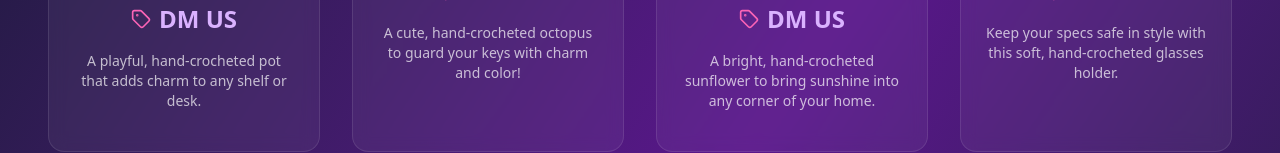
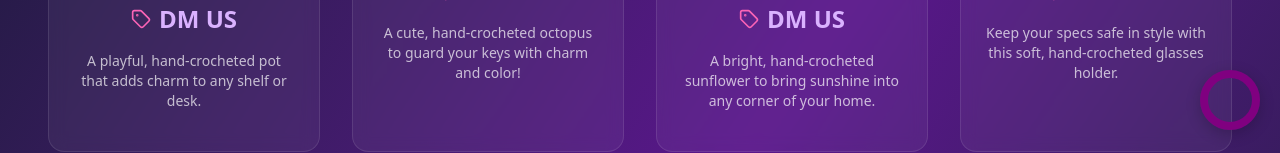
Before and after one commit to 98991536151948827743/98987715511511484677, a React (Vite) app: page /accessories in a window 1280 px wide. Shown: the part 650-803 px from the top of the page. Built offline with nearby package versions, Linux system fonts and the light colour scheme.

Commit message:
Update all changes

```diff
--- a/package.json
+++ b/package.json
@@ -12,6 +12,7 @@
   "dependencies": {
     "@cloudinary/react": "^1.14.3",
     "@cloudinary/url-gen": "^1.21.0",
+    "framer-motion": "^12.16.0",
     "lucide-react": "^0.513.0",
     "react": "^19.1.0",
     "react-dom": "^19.1.0",
--- /dev/null
+++ b/src/Component/BEST/CircularProgressbar.jsx
@@ -0,0 +1,64 @@
+import { motion, useScroll, useTransform } from 'framer-motion';
+import React from 'react';
+
+
+
+const CircularProgressBar = ({ size = 60, strokeWidth = 8, progressColor = "var(--primary-color, #4A90E2)", bgColor = "#e0e0e0" }) => {
+  const radius = (size - strokeWidth) / 2;
+  const circumference = 2 * Math.PI * radius; // Calculate circumference locally
+
+  // Get scroll progress (0 to 1) for the entire page
+  const { scrollYProgress } = useScroll();
+
+  // Map scrollYProgress (0-1) to stroke-dashoffset (circumference to 0).
+  const strokeDashoffset = useTransform(scrollYProgress, [0, 1], [circumference, 0]);
+
+  return (
+    <div
+      style={{
+        position: 'fixed', // Keep it in place while scrolling
+        bottom: '20px',    // Position from the bottom edge
+        right: '20px',      // Position from the left edge
+        zIndex: 1000,      // Ensure it's above other content
+        width: size,
+        height: size,
+        display: 'flex',
+        alignItems: 'center',
+        justifyContent: 'center',
+        borderRadius: '50%',
+        boxShadow: '0 4px 15px rgba(0,0,0,0.2)', // Slightly stronger shadow for visibility
+        backgroundColor: 'purple-400'  // Optional: a background to make it stand out
+      }}
+    >
+      <svg width={size} height={size} viewBox={`0 0 ${size} ${size}`}>
+        {/* Background Circle */}
+        <circle
+          cx={size / 2} // Use size / 2 for center
+          cy={size / 2} // Use size / 2 for center
+          r={radius}
+          fill="none"
+          stroke={'pink-400'}
+          strokeWidth={strokeWidth}
+        />
+        {/* Progress Circle */}
+        <motion.circle
+          cx={size / 2} // Use size / 2 for center
+          cy={size / 2} // Use size / 2 for center
+          r={radius}
+          fill="none"
+          stroke={progressColor}
+          strokeWidth={strokeWidth}
+          strokeLinecap="round" // Makes the ends of the stroke rounded
+          transform={`rotate(-90 ${size / 2} ${size / 2})`} // Rotate to start from the top, dynamically using size
+          style={{
+            strokeDasharray: circumference,
+            strokeDashoffset: strokeDashoffset, // Animated by Framer Motion
+          }}
+        />
+      </svg>
+    </div>
+  );
+};
+
+
+export default CircularProgressBar;
--- a/src/pages/AboutPage.jsx
+++ b/src/pages/AboutPage.jsx
@@ -2,6 +2,8 @@ import React from 'react';
 import { Link } from 'react-router-dom';
 
 import { Sparkles, Heart, Award, Gem, Handshake, Lightbulb } from 'lucide-react';
+import { motion, useScroll } from 'framer-motion';
+
 
 export default function AboutPage() {
   const values = [
@@ -10,8 +12,10 @@ export default function AboutPage() {
     { icon: Sparkles, title: 'Unique Creations', description: 'Discover one-of-a-kind designs that add a special touch to your life.' },
     { icon: Handshake, title: 'Customer Delight', description: 'Your satisfaction is our priority. We strive for exceptional service and a joyful experience.' },
   ];
+  const { scrollYProgress } = useScroll();
+  return (
+      <>
 
-  return (
       <div className="py-12">
         <section className="text-center mb-16 px-4">
           <h1 className="text-5xl md:text-6xl font-extrabold bg-gradient-to-r from-purple-400 to-pink-400 bg-clip-text text-transparent leading-tight mb-4 animate-fade-in-down">
@@ -56,8 +60,7 @@ export default function AboutPage() {
                 <img
                   src="https://res.cloudinary.com/doejabjai/image/upload/v1749146785/343154035_1106184210342246_1255036080098298844_n_ka5isw.jpg"
                   alt="Diya - Founder & Artisan"
-                className="w-48 h-48 md:w-full md:h-auto object-cover rounded-full md:rounded-xl shadow-lg border border-white/20"
-              />
+                  className="w-48 h-48 md:w-full md:h-auto object-cover rounded-full md:rounded-xl shadow-lg border border-white/20" />
               </div>
               <div className="md:w-2/3 text-white/70 text-lg leading-relaxed text-center md:text-left">
                 <p className="mb-4">
@@ -83,8 +86,7 @@ export default function AboutPage() {
                 <img
                   src="https://res.cloudinary.com/doejabjai/image/upload/v1749146600/full_square_crochet_collage_bt3oqq.jpg"
                   alt="Our Story"
-                className="w-full h-auto rounded-xl shadow-lg border border-white/20"
-              />
+                  className="w-full h-auto rounded-xl shadow-lg border border-white/20" />
               </div>
               <div className="md:w-1/2 text-white/70 text-lg leading-relaxed">
                 <p className="mb-4">
@@ -128,6 +130,6 @@ export default function AboutPage() {
         .animate-fade-in { animation: fadeIn 1s ease-out forwards; animation-delay: 0.3s; }
         .animate-fade-in-up { animation: fadeInUp 0.6s ease-out forwards; opacity: 0; }
       `}</style>
-    </div>
+      </div></>
   );
 }
--- a/src/pages/AccessoriesPage.jsx
+++ b/src/pages/AccessoriesPage.jsx
@@ -3,6 +3,66 @@ import { Link } from 'react-router-dom';
 import { Tag, ShoppingBag } from 'lucide-react';
 import { FaInstagram, FaWhatsapp } from 'react-icons/fa';
 import { useState } from 'react';
+import { motion, useScroll, useTransform } from 'framer-motion'; // Make sure to import useTransform
+
+// --- CircularProgressBar Component (defined outside AccessoriesPage) ---
+const CircularProgressBar = ({ size = 60, strokeWidth = 8, progressColor = "var(--primary-color, #4A90E2)", bgColor = "#e0e0e0" }) => {
+  const radius = (size - strokeWidth) / 2;
+  const circumference = 2 * Math.PI * radius; // Calculate circumference locally
+
+  // Get scroll progress (0 to 1) for the entire page
+  const { scrollYProgress } = useScroll();
+
+  // Map scrollYProgress (0-1) to stroke-dashoffset (circumference to 0).
+  const strokeDashoffset = useTransform(scrollYProgress, [0, 1], [circumference, 0]);
+
+  return (
+    <div
+      style={{
+        position: 'fixed', // Keep it in place while scrolling
+        bottom: '20px',    // Position from the bottom edge
+        right: '20px',      // Position from the left edge
+        zIndex: 1000,      // Ensure it's above other content
+        width: size,
+        height: size,
+        display: 'flex',
+        alignItems: 'center',
+        justifyContent: 'center',
+        borderRadius: '50%',
+        boxShadow: '0 4px 15px rgba(0,0,0,0.2)', // Slightly stronger shadow for visibility
+        backgroundColor: 'purple-400'  // Optional: a background to make it stand out
+      }}
+    >
+      <svg width={size} height={size} viewBox={`0 0 ${size} ${size}`}>
+        {/* Background Circle */}
+        <circle
+          cx={size / 2} // Use size / 2 for center
+          cy={size / 2} // Use size / 2 for center
+          r={radius}
+          fill="none"
+          stroke={'pink-400'}
+          strokeWidth={strokeWidth}
+        />
+        {/* Progress Circle */}
+        <motion.circle
+          cx={size / 2} // Use size / 2 for center
+          cy={size / 2} // Use size / 2 for center
+          r={radius}
+          fill="none"
+          stroke={progressColor}
+          strokeWidth={strokeWidth}
+          strokeLinecap="round" // Makes the ends of the stroke rounded
+          transform={`rotate(-90 ${size / 2} ${size / 2})`} // Rotate to start from the top, dynamically using size
+          style={{
+            strokeDasharray: circumference,
+            strokeDashoffset: strokeDashoffset, // Animated by Framer Motion
+          }}
+        />
+      </svg>
+    </div>
+  );
+};
+
 
 export default function AccessoriesPage() {
 
@@ -164,10 +224,21 @@ export default function AccessoriesPage() {
   ]
     const [showAll, setShowAll] = useState(false);
     const visibleImages = showAll ? accessories : accessories.slice(0, 8);
-  ;
+    // const { scrollYProgress } = useScroll(); // Removed this line, as CircularProgressBar handles its own scroll progress
 
   return (
     <div className="py-12">
+      {/* Render the CircularProgressBar component */}
+      <CircularProgressBar progressColor="purple" />
+
+      {/* Your fixed top bar (if you want both) */}
+      {/* <motion.div
+        className="fixed top-0 left-0 w-full h-2 bg-gradient-to-r from-purple-400 to-pink-400 z-50"
+        style={{
+          scaleX: useScroll().scrollYProgress, // Access scrollYProgress directly here if needed
+          originX: 0
+        }}
+      /> */}
 
       <section className="text-center mb-12 px-4">
         <h1 className="text-5xl md:text-6xl font-extrabold bg-gradient-to-r from-purple-400 to-pink-400 bg-clip-text text-transparent leading-tight mb-4 animate-fade-in-down">
```
Also changed, not shown: 1 other file (tests, documents, lock files or other folders). Lines whose indentation alone changed are shown as unchanged.
